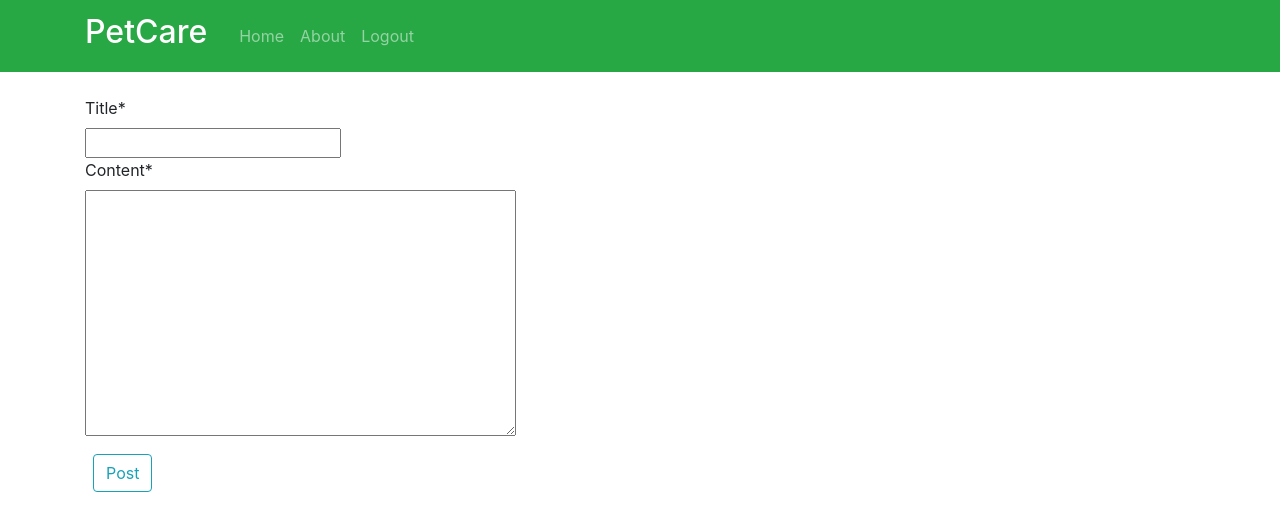
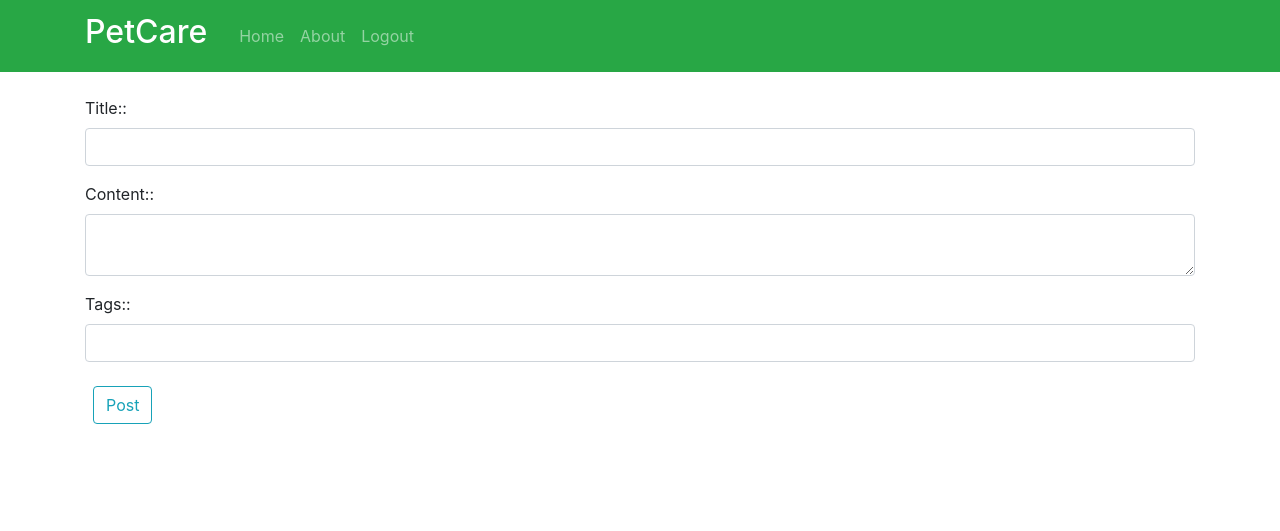
Before and after one commit to MatSaf123/pet-care-app, a Django app: page /post/create/ in a window 1280 px wide. Shown: the top 531 px of the page. Run offline with Django 3.2, Linux system fonts and the light colour scheme; the visitor is signed in with stand-in values (Sample User, id 1); some libraries are stand-ins or nearby versions.

Commit message:
Fix post_form and POST functionality

```diff
--- a/posts/views.py
+++ b/posts/views.py
@@ -49,7 +49,6 @@ class PostCreateView(LoginRequiredMixin, CreateView):
     fields = ['title', 'content', 'tags']
 
     def form_valid(self, form):
-
         form.instance.author = self.request.user
         new_post = form.save(commit=False)
         new_post.slug = slugify(new_post.title)
--- a/templates/posts/post_form.html
+++ b/templates/posts/post_form.html
@@ -5,24 +5,27 @@
 
     <form method="POST">
         {% csrf_token %}
-{#        <div class="form-group">#}
-{#            <label>Title</label>#}
-{#            <input type="text" class="form-control" name="title" placeholder="Add title">#}
-{#        </div>#}
-{#        <div class="form-group">#}
-{#            <label>Description</label>#}
-{#            <textarea type="text" class="form-control" name="description" placeholder="Add description"></textarea>#}
-{#        </div>#}
-{#        <div class="form-group">#}
-{#            <label>Tags</label>#}
-{#            <input type="text" data-role="tagsinput" class="form-control" name="tags">#}
-{#        </div>#}
 
-        {{ form|crispy }}
+            <div class="form-group">
+                <label for="id_title">Title:</label>:
+                    <input type="text" name="title" class="form-control" required id="id_title">
+            </div>
 
-        <div class="media-body p-2 my-1">
-            <button class="btn btn-outline-info" id="lowerButton" type="submit" value="OK">Post</button>
-        </div>
+            <div class="form-group">
+                <label for="id_content">Content:</label>:
+                    <textarea name="content" class="form-control" required id="id_content"></textarea>
+            </div>
+
+            <div class="form-group">
+                <label for="id_tags">Tags:</label>:
+                    <input type="text" data-role="tagsinput" class="form-control" name="tags" required id="id_tags">
+            </div>
+
+
+            <div class="media-body p-2 my-1">
+                <button class="btn btn-outline-info" id="lowerButton" type="submit" value="OK">Post</button>
+            </div>
+
     </form>
 </div>
 {% endblock content %}
```
